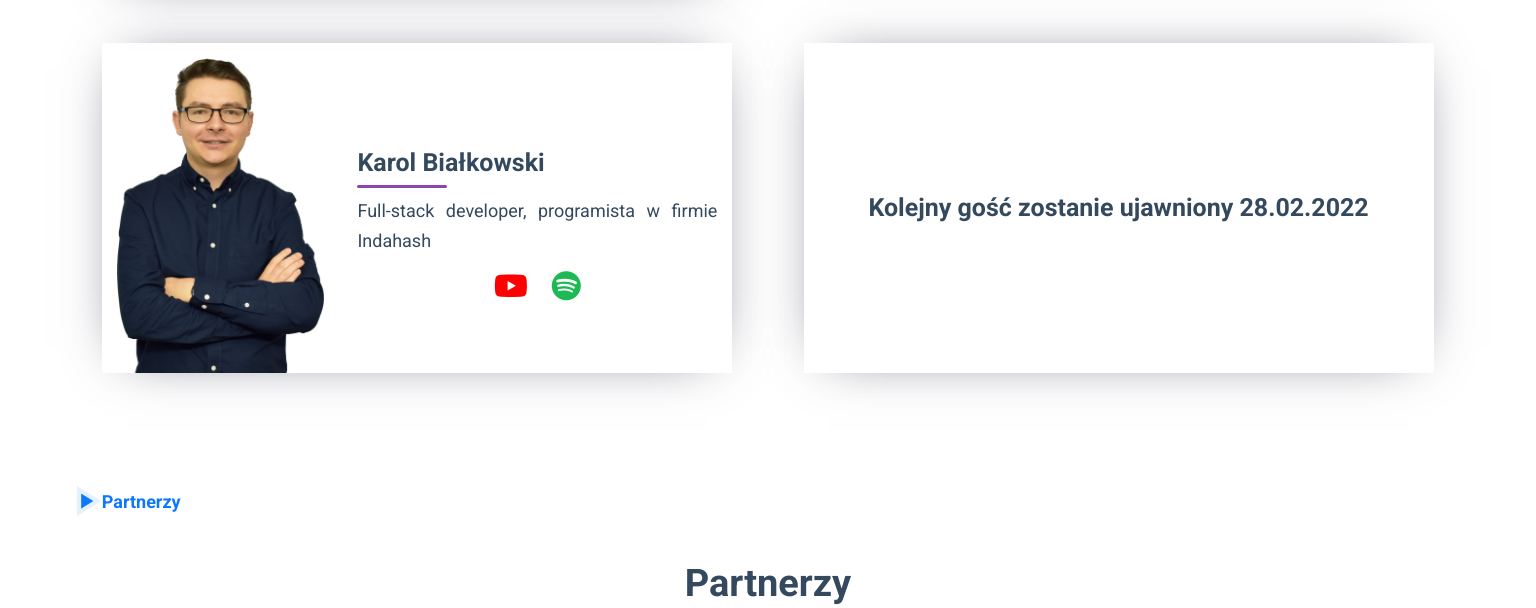
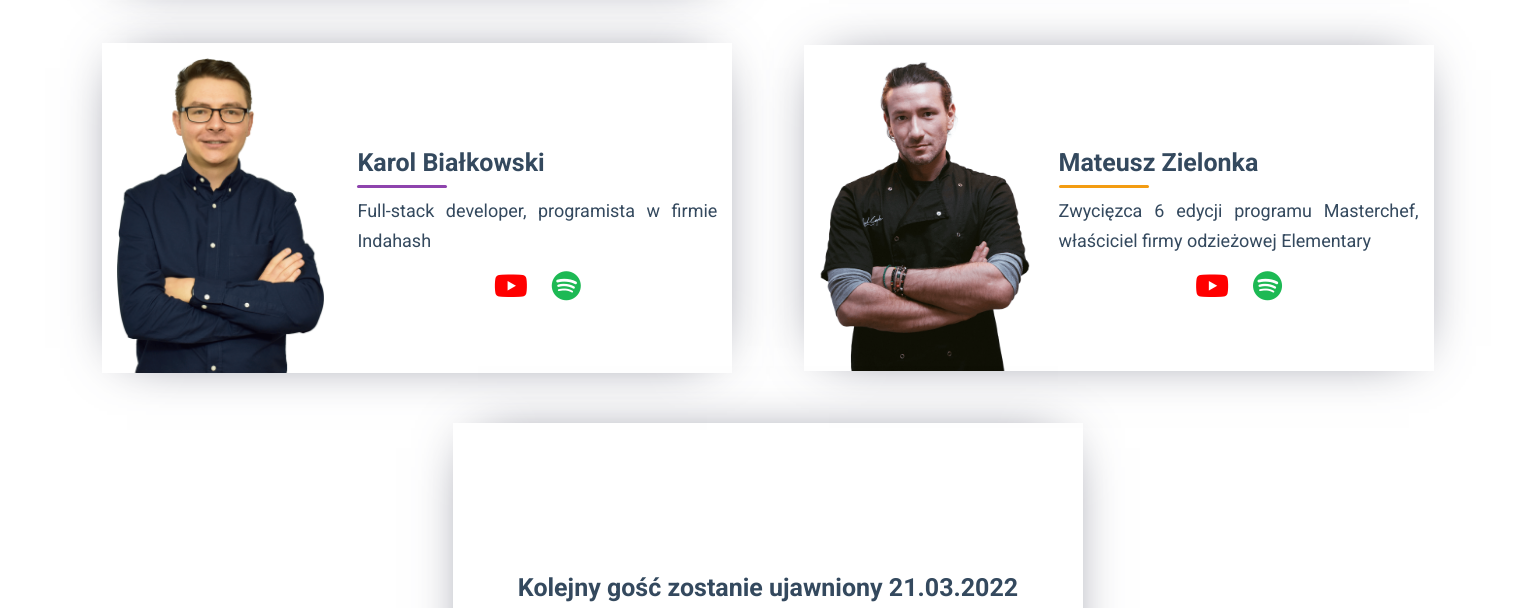
Before and after one commit to Olaf1001/Your-Way, a plain HTML site: page index.html in a window 1536 px wide. Shown: the part 3654-4262 px from the top of the page. Drawn offline with Linux system fonts and the light colour scheme.

Commit message:
Add 4 guest annoucment

```diff
--- a/index.html
+++ b/index.html
@@ -276,8 +276,23 @@
                         </div>
                     </div>
 
+                    <div class="guest guest--orange" data-aos="fade-right">
+                        <div class="guest-photo photo-fourth-guest">
+                            <img src="assets/img/guests/mateusz_zielonka.png" alt="Photo that shows man, first guest of the programme.">
+                        </div>
+                        <div class="guest-description">
+                            <h4>Mateusz Zielonka</h4>
+                            <hr>
+                            <p>Zwycięzca 6 edycji programu Masterchef, właściciel firmy odzieżowej Elementary</p>
+                            <div class="guest-film-icons">
+                                <a href="https://www.youtube.com/watch?v=cRmTXazP8Oc"><i class="fab fa-youtube guest-icon-yt"></i></a>
+                                <a href="https://open.spotify.com/episode/6RUBLCKvQYNdibIApXKDyM?si=luIKWfLCQpObFkDBLf7ncA"><i class="fab fa-spotify guest-icon-spotify"></i></a>
+                            </div>
+                        </div>
+                    </div>
+
                     <div class="guest guest-announcement" data-aos="fade-left">
-                            <h4>Kolejny gość zostanie ujawniony 28.02.2022</h4>
+                            <h4>Kolejny gość zostanie ujawniony 21.03.2022</h4>
                     </div>
                 </div>
             </div>
--- a/styles/scss/style.scss
+++ b/styles/scss/style.scss
@@ -861,6 +861,12 @@ $guest--purple:#8E44AD;
     }
 }
 
+.guest--orange {
+    .guest-description hr{
+        background-color: $guest--orange;
+    }
+}
+
 .guest-gallery {
     display: grid;
     grid-template-columns: auto;
@@ -942,6 +948,12 @@ $guest--purple:#8E44AD;
         }
     }
 
+    .photo-fourth-guest {
+        img {
+            width: 88%;
+        }
+    }
+
     .guest-description {
         width: 60%;
     }
@@ -993,14 +1005,18 @@ $guest--purple:#8E44AD;
     .guest--purple {
         grid-area: third-guest;
     }
+    .guest--orange {
+        grid-area: fourth-guest;
+    }
     .guest-announcement {
         grid-area: annoucment;
     }
     .guest-gallery {
         grid-template-columns: auto auto;
-        grid-template-rows: auto auto;
+        grid-template-rows: auto auto auto;
         grid-template-areas: "first-guest second-guest"
-                             "third-guest annoucment";
+                             "third-guest fourth-guest"
+                              "annoucment annoucment";
         align-items: center;
         column-gap: 20px;
     }
```
Also changed, not shown: assets/img/guests/mateusz_zielonka.png (added), styles/css/style.css, 1 other file.
